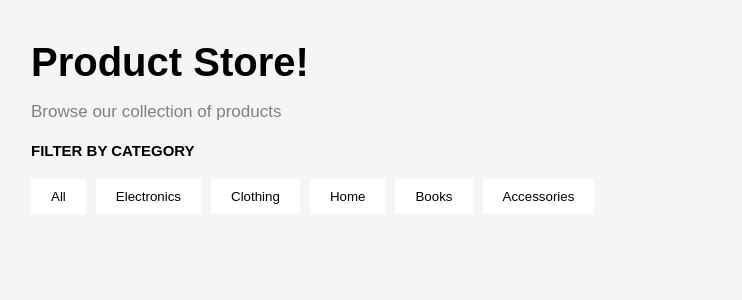
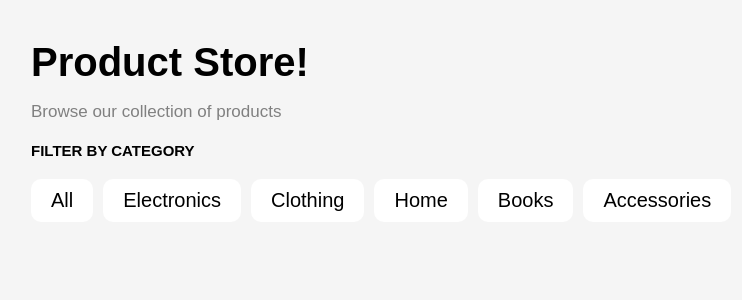
Before and after one commit to omolade-dev/PRODUCT, a React (Vite) app: page / in a window 1280 px wide. Shown: the top 300 px of the page, without its empty margins (9-751 px from the left). Built offline with nearby package versions, Linux system fonts and the light colour scheme.

Commit message:
Update button styles with border-radius and font size adjustments

```diff
--- a/src/App.css
+++ b/src/App.css
@@ -22,8 +22,10 @@ h4 {
 button {
   padding: 10px 20px;
   border: none;
+  border-radius: 10px;
   background: white;
   color: black;
+  font-size: 20px;
 }
 .btn {
   display: flex;
```
